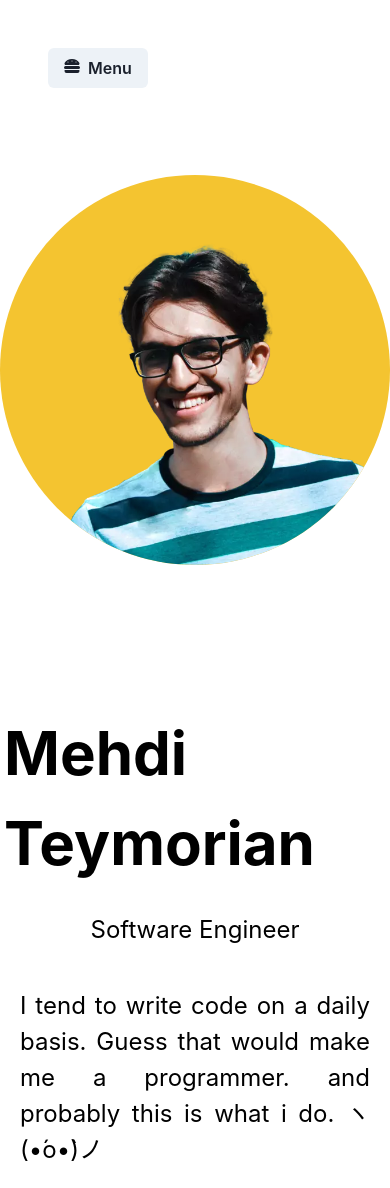
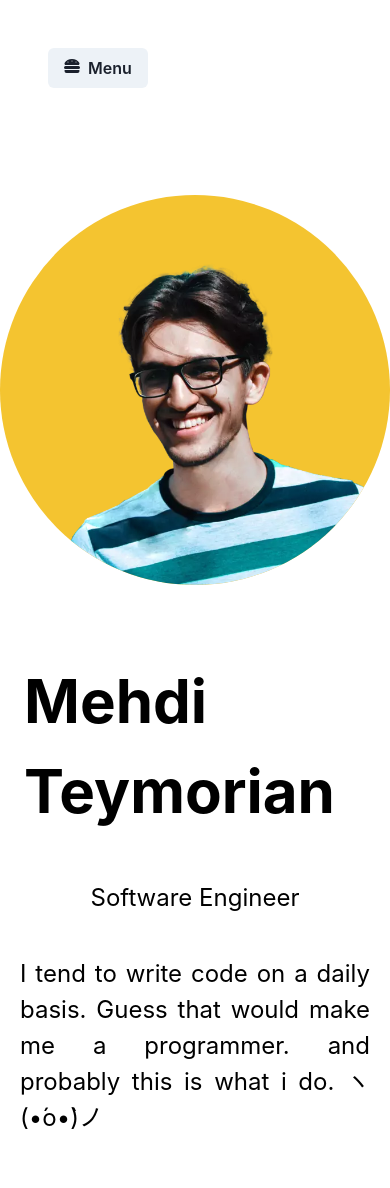
Before and after one commit to mehditeymorian/mehditeymorian, a React app: page /about in a window 390 px wide. After the commit the page ends 1156 px from the top, so only its background shows below. Built offline with nearby package versions, Linux system fonts and the light colour scheme.

Commit message:
FIX: fix menu overlay on close && fix about page item alignment

```diff
--- a/components/menu.js
+++ b/components/menu.js
@@ -47,7 +47,8 @@ const Menu = (props) => {
                         <Button m={'10px'} colorScheme={'blackAlpha'} variant={'ghost'} color={color}
                                 leftIcon={router.route === menuItem.route ? <Icon as={FaMapPin}/> : undefined}
                                 borderBottom={router.route === menuItem.route ? '1px' : '0px'} borderBottomStyle={'solid'}
-                                borderBottomColor={'black'} borderBottomRadius={'0'}>{menuItem.title}</Button>
+                                borderBottomColor={'black'} borderBottomRadius={'0'}
+                                onClick={onClose}>{menuItem.title}</Button>
                     </Link>
                 )
             )}
--- a/pages/about.js
+++ b/pages/about.js
@@ -7,8 +7,7 @@ const About = ({info}) => (
     <Flex justifyContent={'center'} flexWrap={'wrap'}>
         <Flex flexGrow={'1'} justify={'center'}>
         <Image
-            m={{base:'10vw', sm: '5vw'}}
-            sizes={''}
+            m={{base:'15vw', sm: '10vw', md: '5vw'}}
             boxSize={{ base: '100vw', sm: '90vw' , md:'60vw', lg: '30vw'}}
             borderRadius={'full'}
             objectFit={'cover'}
@@ -17,8 +16,8 @@ const About = ({info}) => (
             alt={'picture of me'}/>
         </Flex>
 
-        <Flex flexDir={'column'} align={'center'}>
-            <Text p={1}  fontSize={"6xl"} mt={'100px'} fontWeight={"bold"} w={'-webkit-fit-content'} color={color}>{info.name}</Text>
+        <Flex flexDir={'column'} justify={'center'} align={'center'} h={{base: '50vh' , xl: '100vh'}}>
+            <Text p={1} m={{base: 5, sm:0}}  fontSize={"6xl"} mt={'100px'} fontWeight={"bold"} w={'-webkit-fit-content'} color={color}>{info.name}</Text>
             <Text p={5}  fontSize={"2xl"} w={'-webkit-fit-content'} color={color}>{info.occupation}</Text>
             <Text p={5} w={{ base: '100vw', lg:'40vw'}} fontSize={"2xl"} color={color} textAlign={"justify"}>{info.about}</Text>
         </Flex>
```
